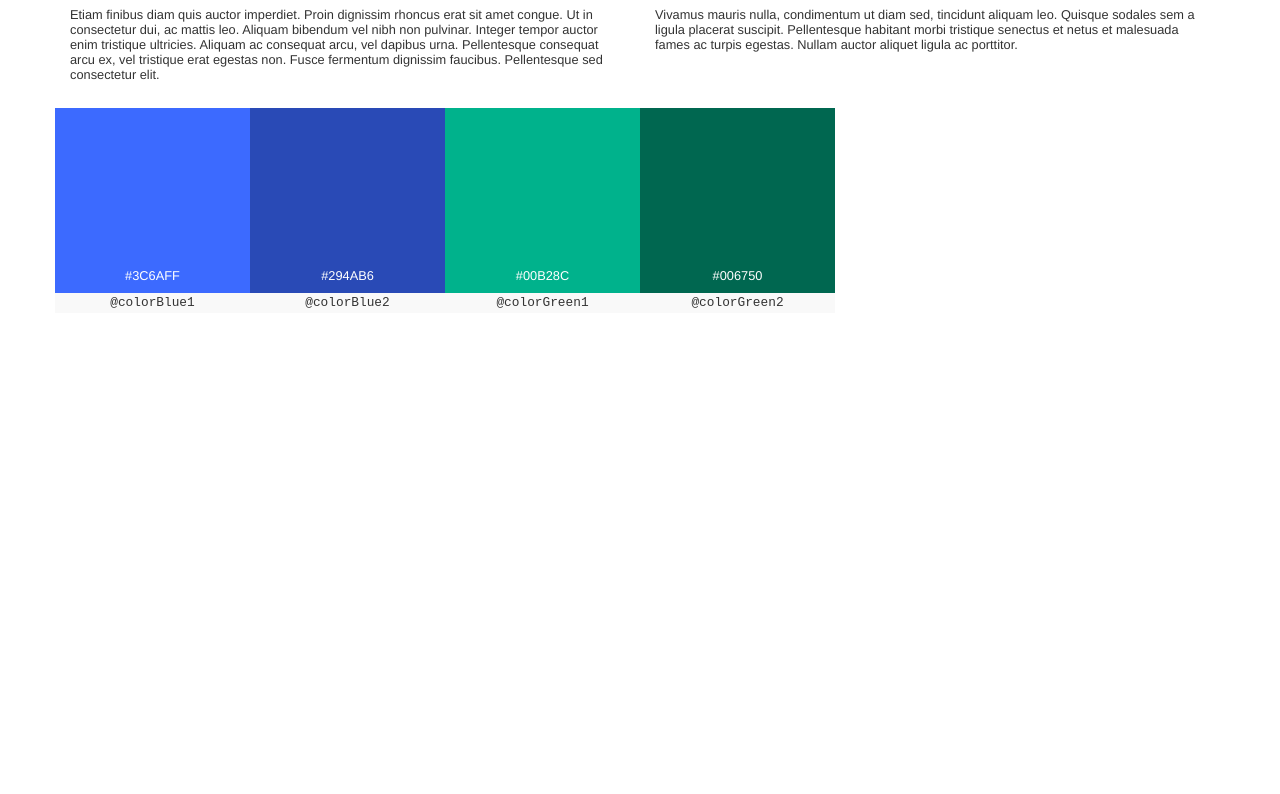
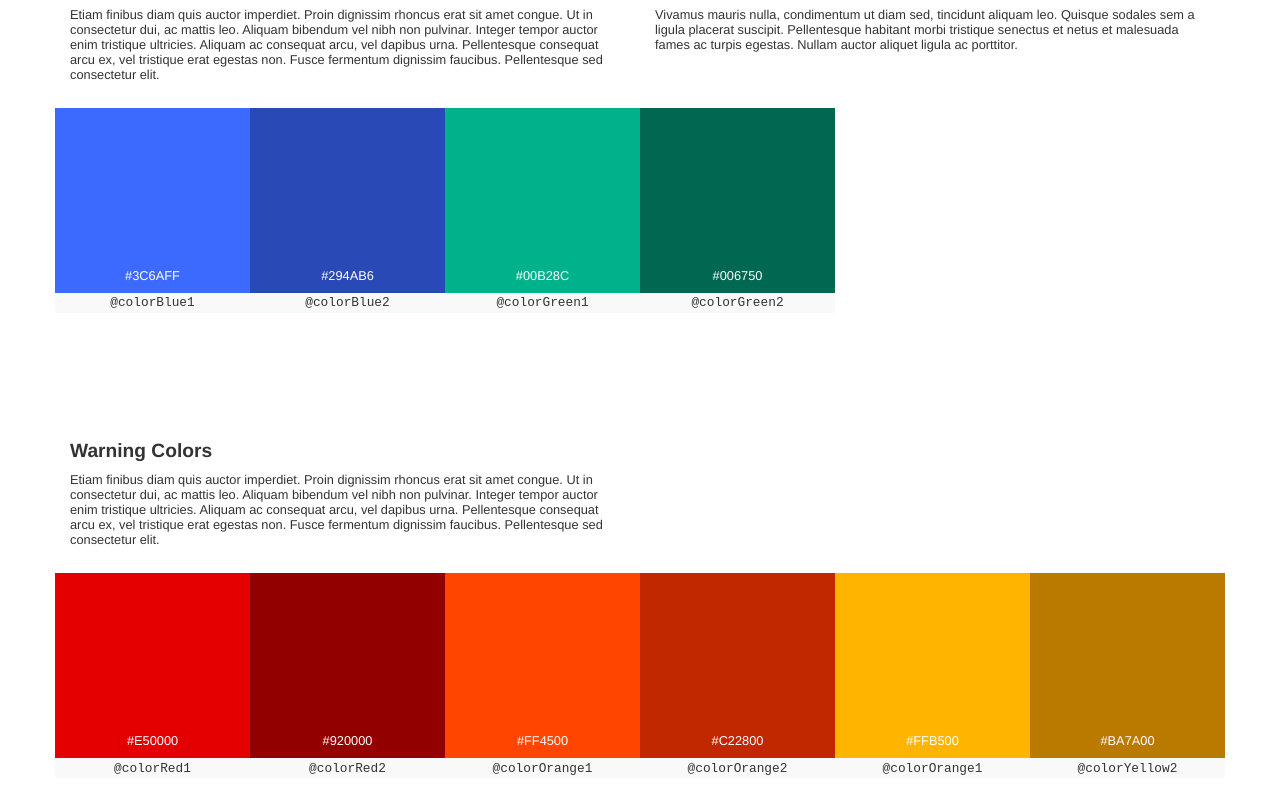
Before and after one commit to prtksxna/living-styleguide-template, a website: page index.html in a window 1280 px wide. Shown: the part 2309-3103 px from the top of the page. Before the commit the page ends 2638 px from the top, so only its background shows below. Drawn offline with nearby package versions, Linux system fonts and the light colour scheme.

Commit message:
Add warning colors

```diff
--- a/index.html
+++ b/index.html
@@ -200,6 +200,44 @@
 		</div>
 	</div>
 
+	<br/><br/><br/><br/>
+
+	<h3>Warning Colors</h3>
+	<div class="row">
+		<div class="col-md-6">
+			<p>Etiam finibus diam quis auctor imperdiet. Proin dignissim rhoncus erat sit amet congue. Ut in consectetur dui, ac mattis leo. Aliquam bibendum vel nibh non pulvinar. Integer tempor auctor enim tristique ultricies. Aliquam ac consequat arcu, vel dapibus urna. Pellentesque consequat arcu ex, vel tristique erat egestas non. Fusce fermentum dignissim faucibus. Pellentesque sed consectetur elit.</p>
+		</div>
+		<div class="col-md-6">
+		</div>
+	</div>
+
+	<div class="row">
+		<div class="col-md-2 colorblock color-red-1">
+			<p>#E50000</p>
+			<p class="variable">@colorRed1</p>
+		</div>
+		<div class="col-md-2 colorblock color-red-2">
+			<p>#920000</p>
+			<p class="variable">@colorRed2</p>
+		</div>
+		<div class="col-md-2 colorblock color-orange-1">
+			<p>#FF4500</p>
+			<p class="variable">@colorOrange1</p>
+		</div>
+		<div class="col-md-2 colorblock color-orange-2">
+			<p>#C22800</p>
+			<p class="variable">@colorOrange2</p>
+		</div>
+		<div class="col-md-2 colorblock color-yellow-1">
+			<p>#FFB500</p>
+			<p class="variable">@colorOrange1</p>
+		</div>
+		<div class="col-md-2 colorblock color-yellow-2">
+			<p>#BA7A00</p>
+			<p class="variable">@colorYellow2</p>
+		</div>
+	</div>
+
 </div>
 
 <script src="bower_components/jquery/dist/jquery.min.js"></script>
--- a/resources/master.css
+++ b/resources/master.css
@@ -111,5 +111,13 @@ p {
 .color-green-1 { background: #00B28C; }
 .color-green-2 { background: #006750; }
 
+.color-red-1 { background: #E50000; }
+.color-red-2 { background: #920000; }
+.color-orange-1 { background: #FF4500; }
+.color-orange-2 { background: #C22800; }
+.color-yellow-1 { background: #FFB500; }
+.color-yellow-2 { background: #BA7A00; }
+
+
 
 /* Colors */
```
